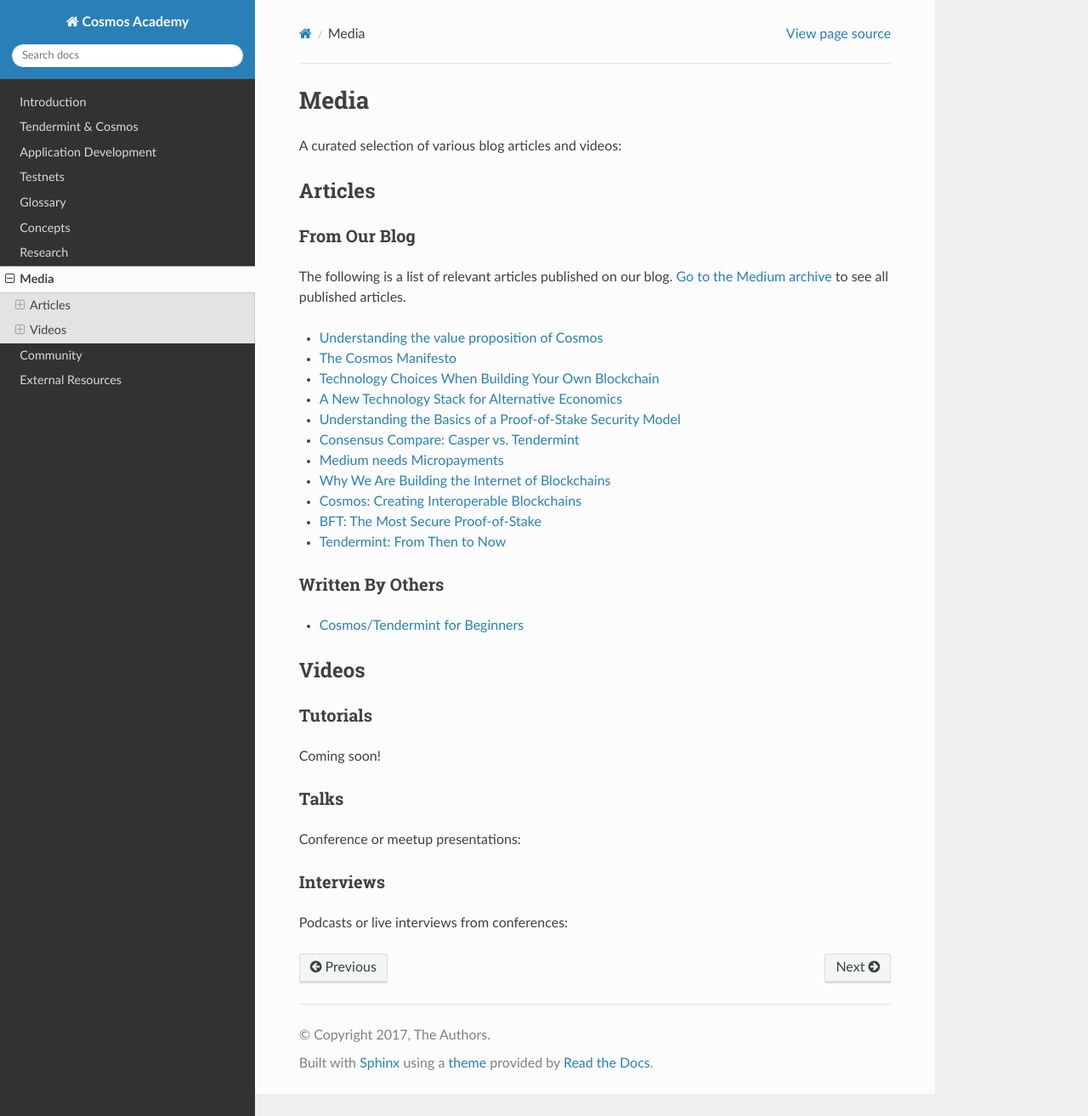
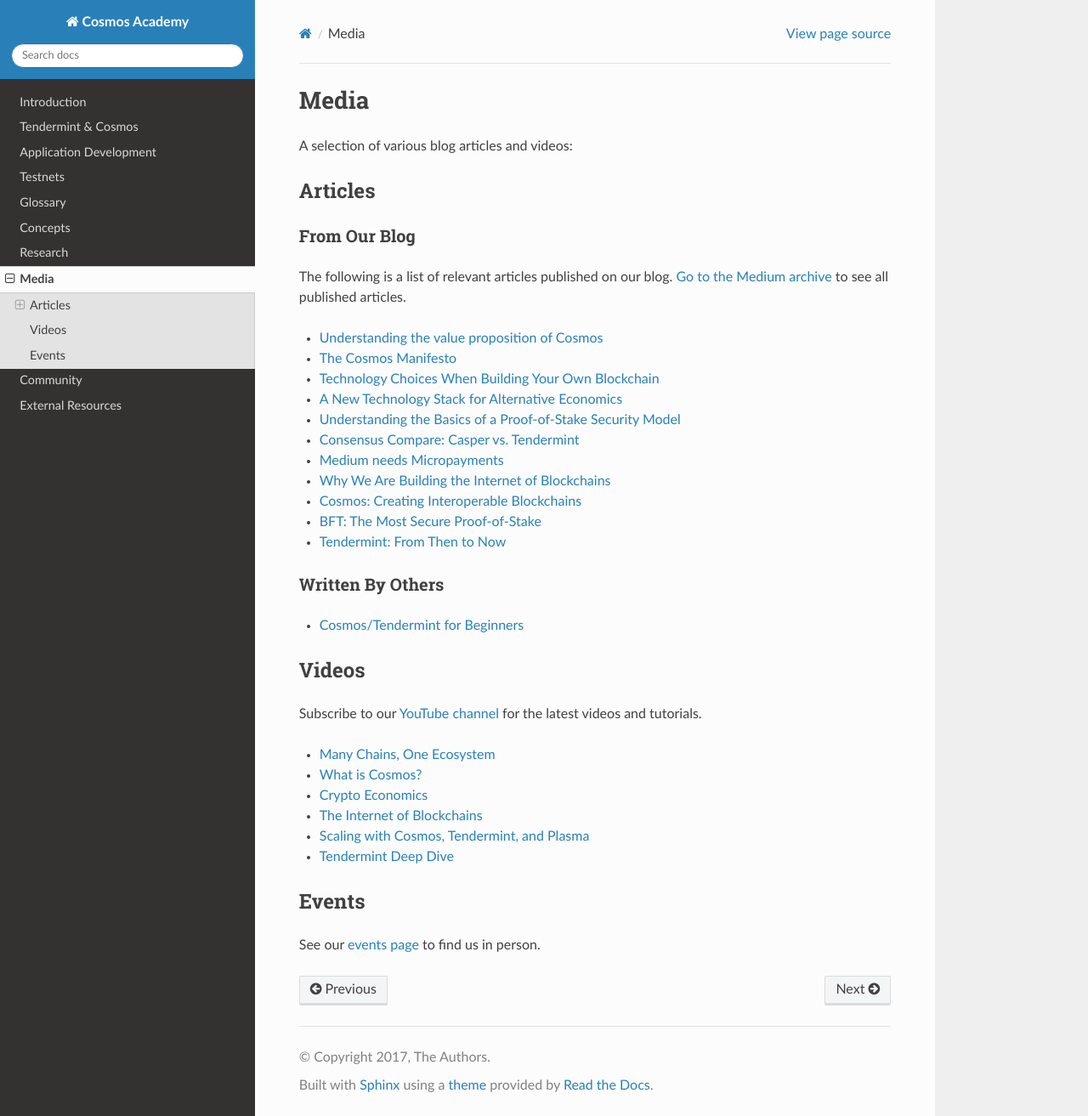
Before and after one commit to cosmos/cosmos-academy, a Sphinx documentation site: the page built from docs/content/media.rst, in a window 1280 px wide and 1313 px high. Shown: the whole window at 85% size. Built offline with Sphinx 7.4.7 and the Read the Docs theme 2.0.0, drawn with Linux system fonts in a browser that asks for light colours.

Commit message:
videos, closes #34

```diff
--- a/docs/content/media.rst
+++ b/docs/content/media.rst
@@ -1,7 +1,7 @@
 Media
 =====
 
-A curated selection of various blog articles and videos:
+A selection of various blog articles and videos:
 
 Articles
 --------
@@ -26,22 +26,21 @@
 Written By Others
 ~~~~~~~~~~~~~~~~~
 
-- `Cosmos/Tendermint for Beginners <https://github.com/tendermint/tendermint/pull/1534/files#diff-9798b88f3648cc69eb8e31d09368f54d>`__
+- `Cosmos/Tendermint for Beginners <https://medium.com/@patrick.wieth/cosmos-tendermint-explained-for-real-idiots-ab4305cbb41>`__
 
 Videos
 ------
 
-Tutorials
-~~~~~~~~~
+Subscribe to our `YouTube channel <https://www.youtube.com/channel/UC8HFOUdnMnpoWmQMgeKoB3A/featured>`__ for the latest videos and tutorials.
 
-Coming soon!
+- `Many Chains, One Ecosystem <https://www.youtube.com/watch?v=LApEkXJR_0M>`__
+- `What is Cosmos? <https://www.youtube.com/watch?v=QExyiPjC3b8>`__
+- `Crypto Economics <https://www.youtube.com/watch?v=8Eex-wQ5yYU>`__
+- `The Internet of Blockchains <https://www.youtube.com/watch?v=t885QSY0sNQ>`__
+- `Scaling with Cosmos, Tendermint, and Plasma <https://www.youtube.com/watch?v=qFPwxHTIhBI>`__
+- `Tendermint Deep Dive <https://www.youtube.com/watch?v=lYX7VIVz578>`__
 
-Talks
-~~~~~
+Events
+------
 
-Conference or meetup presentations:
-
-Interviews
-~~~~~~~~~~
-
-Podcasts or live interviews from conferences:
+See our `events page <https://cosmos.network/events>`__ to find us in person.
```
Also changed, not shown: docs/content/introduction.rst (+4 -4 lines).
